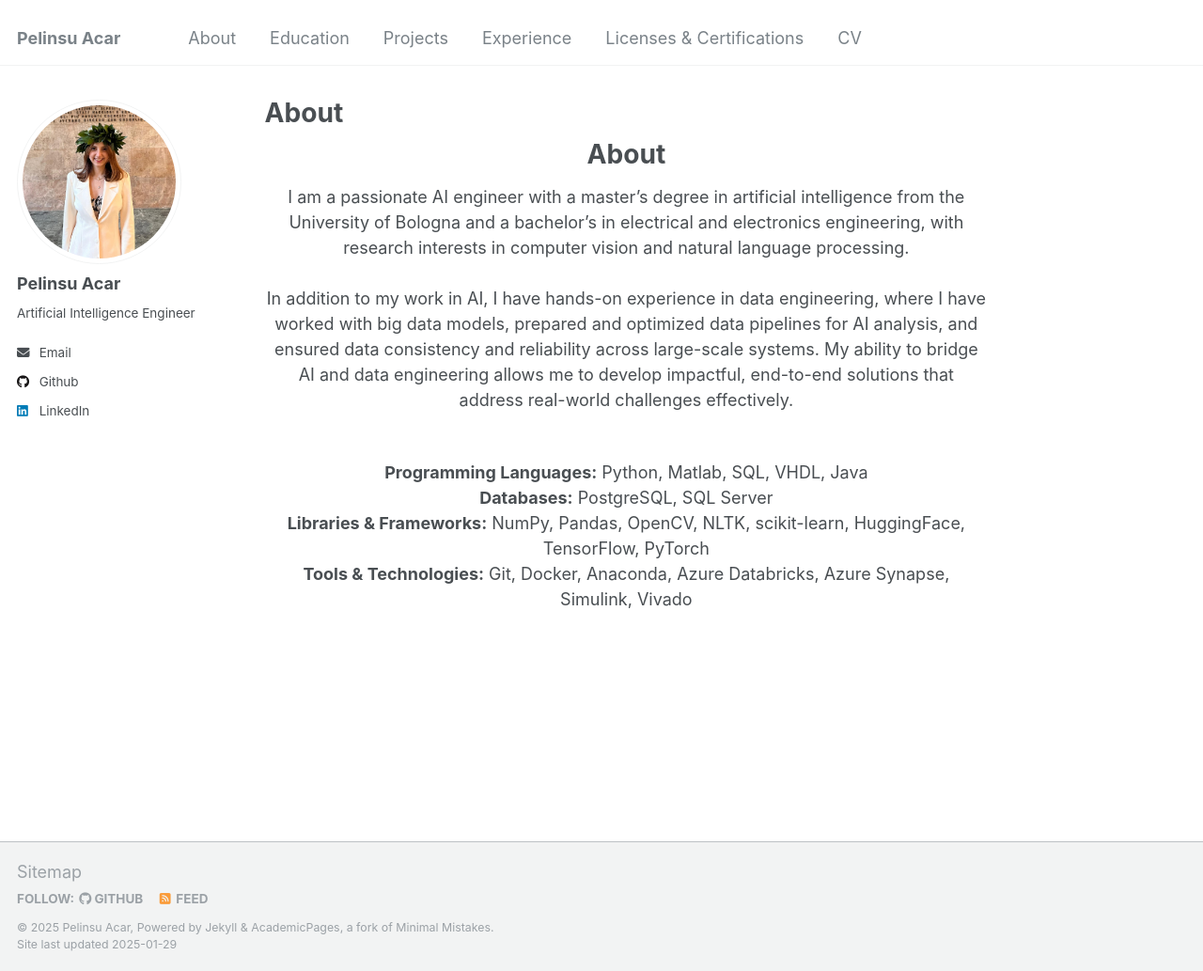
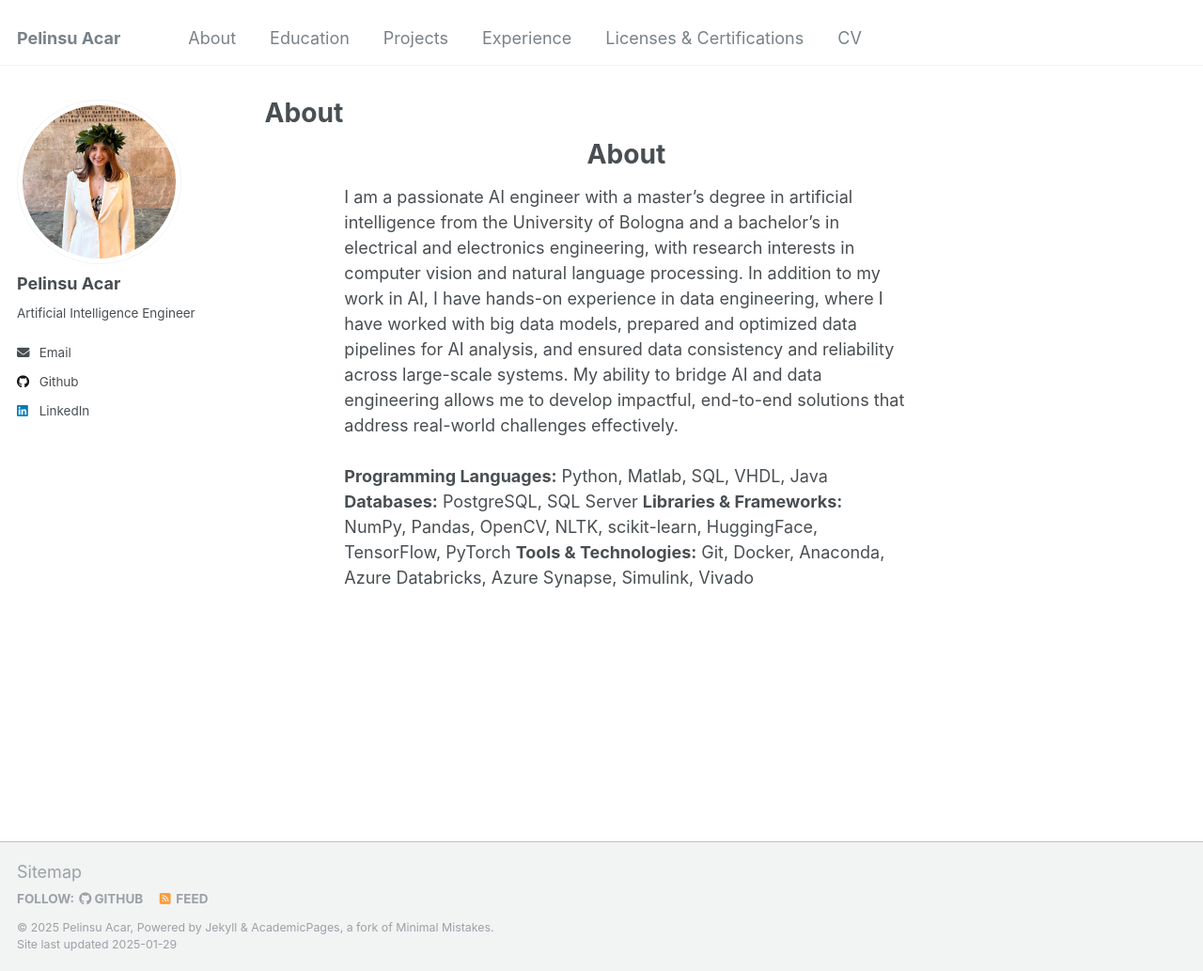
Before and after one commit to pelinsuacar/pelinsuacar.github.io, a Jekyll site: the page built from _pages/about.md, in a window 1280 px wide and 1033 px high. Shown: the whole window at 94% size. Built offline with Jekyll 4.4.1, drawn with Linux system fonts in a browser that asks for light colours.

Commit message:
Update about.md

```diff
--- a/_pages/about.md
+++ b/_pages/about.md
@@ -8,24 +8,19 @@ redirect_from:
   - /about.html
 ---
 
-<div align="center">
-  <h1>About</h1>
+<div style="display: flex; justify-content: center;">
+  <div style="max-width: 600px; text-align: left;">
+    <h1 style="text-align: center;">About</h1>
+
+    I am a passionate AI engineer with a master’s degree in artificial intelligence from the University of Bologna and a bachelor’s in electrical and electronics engineering, with research interests in computer vision and natural language processing.
+
+    In addition to my work in AI, I have hands-on experience in data engineering, where I have worked with big data models, prepared and optimized data pipelines for AI analysis, and ensured data consistency and reliability across large-scale systems. My ability to bridge AI and data engineering allows me to develop impactful, end-to-end solutions that address real-world challenges effectively.
+
+    <br><br>
+
+    <strong>Programming Languages:</strong> Python, Matlab, SQL, VHDL, Java
+    <strong>Databases:</strong> PostgreSQL, SQL Server
+    <strong>Libraries & Frameworks:</strong> NumPy, Pandas, OpenCV, NLTK, scikit-learn, HuggingFace, TensorFlow, PyTorch
+    <strong>Tools & Technologies:</strong> Git, Docker, Anaconda, Azure Databricks, Azure Synapse, Simulink, Vivado
+  </div>
 </div>
-
-<div align="center">
-  I am a passionate AI engineer with a master’s degree in artificial intelligence from the University of Bologna and a bachelor’s in electrical and electronics engineering, with research interests in computer vision and natural language processing.
-  <br><br>
-  In addition to my work in AI, I have hands-on experience in data engineering, where I have worked with big data models, prepared and optimized data pipelines for AI analysis, and ensured data consistency and reliability across large-scale systems. My ability to bridge AI and data engineering allows me to develop impactful, end-to-end solutions that address real-world challenges effectively.
-</div>
-
-<br>
-
-<div align="center">
-  <strong>Programming Languages:</strong> Python, Matlab, SQL, VHDL, Java
-  <br>
-  <strong>Databases:</strong> PostgreSQL, SQL Server
-  <br>
-  <strong>Libraries & Frameworks:</strong> NumPy, Pandas, OpenCV, NLTK, scikit-learn, HuggingFace, TensorFlow, PyTorch
-  <br>
-  <strong>Tools & Technologies:</strong> Git, Docker, Anaconda, Azure Databricks, Azure Synapse, Simulink, Vivado
-</div>
```
